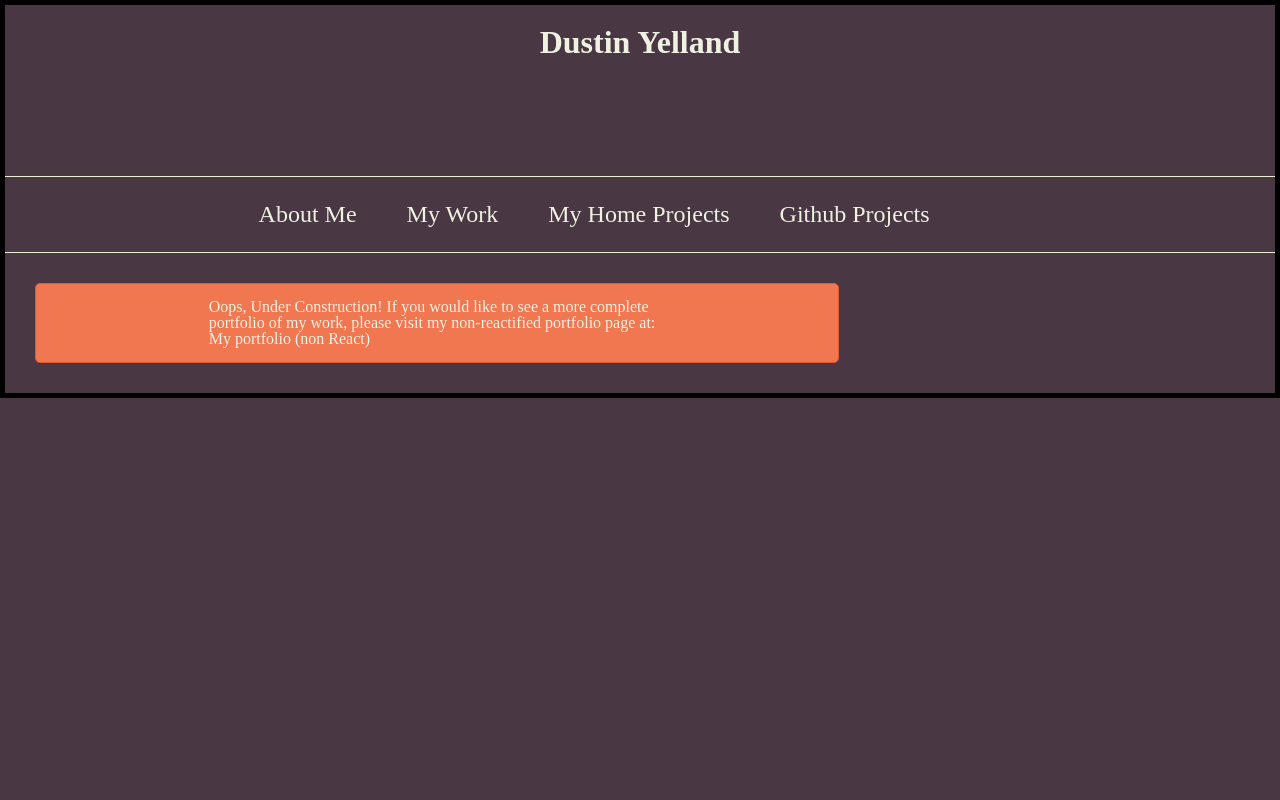
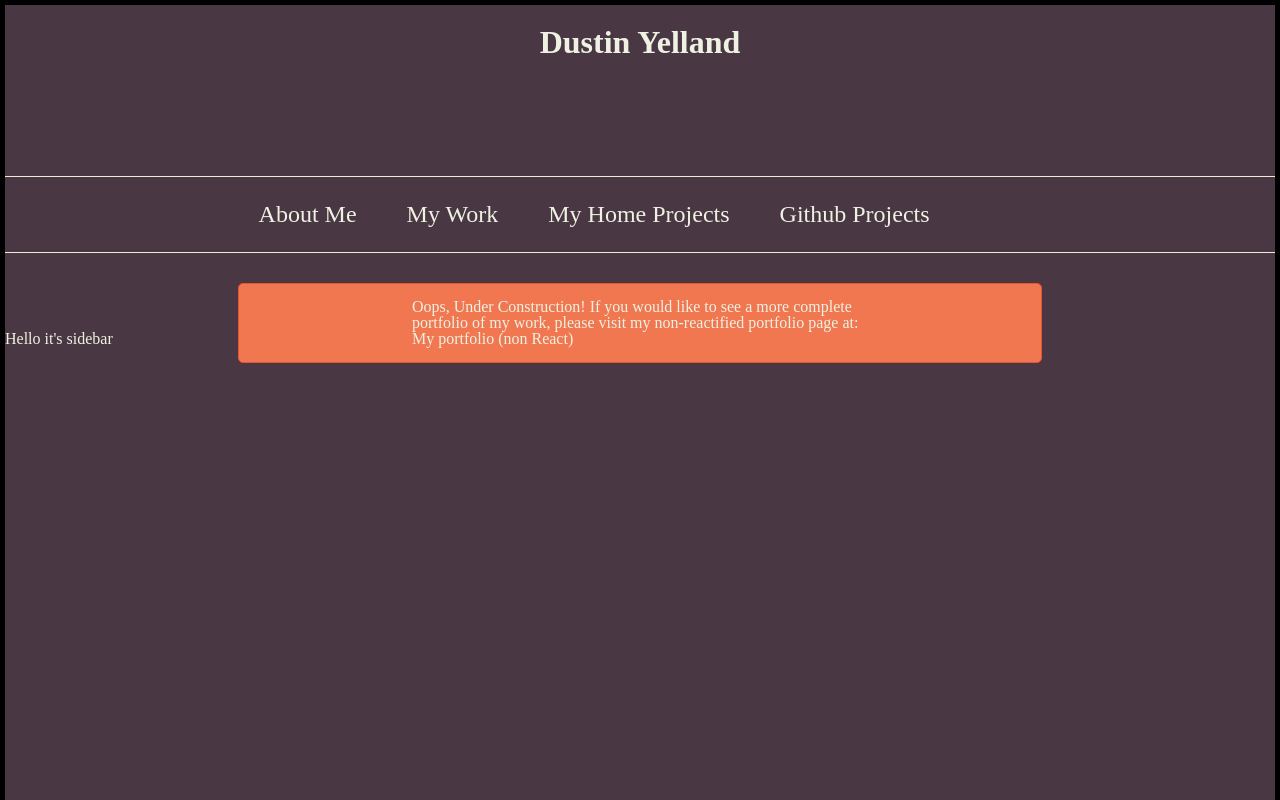
Before and after one commit to dustinyschild/my_portfolio_react, a React app: page / in a window 1280 px wide. Shown: the top 800 px of the page. Built offline with nearby package versions, Linux system fonts and the light colour scheme; the HTML template or start-up script is replaced by a standard one.

Commit message:
started adding a persistent sidebar

```diff
--- a/src/components/MainNav.js
+++ b/src/components/MainNav.js
@@ -26,7 +26,7 @@ const MainNav = ({ location })  => {
         </div>
       </Link>
       <Link to={routes.GITHUB_DASHBOARD}>
-        <div className={`main-nav__tab ${isActiveTab(location.pathname, routes.MY_HOME_PROJECTS)}`}>
+        <div className={`main-nav__tab ${isActiveTab(location.pathname, routes.GITHUB_DASHBOARD)}`}>
           Github Projects
         </div>
       </Link>
--- a/src/components/Sidebar.js
+++ b/src/components/Sidebar.js
@@ -1,5 +1,7 @@
+import './_Sidebar.scss';
 import React from 'react';
 import PropTypes from 'prop-types';
+import { Route } from 'react-router-dom';
 
 const propTypes = {
   s: PropTypes.string.isRequired
@@ -7,8 +9,8 @@ const propTypes = {
 
 const Sidebar = ({ s }) => {
   return (
-    <div>
-      {s}
+    <div className='main-sidebar'>
+      Hello it's sidebar
     </div>
   );
 };
--- a/src/components/_App.scss
+++ b/src/components/_App.scss
@@ -1,3 +1,4 @@
 .main-view {
   width: 68%;
+  display: inline-block;
 }
--- /dev/null
+++ b/src/components/_Sidebar.scss
@@ -0,0 +1,5 @@
+.main-sidebar {
+  width: 16%;
+  height: 800px;
+  display: inline-block;
+}
```
